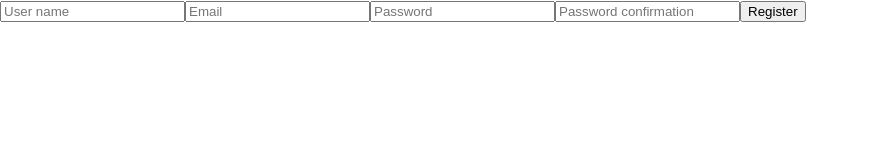
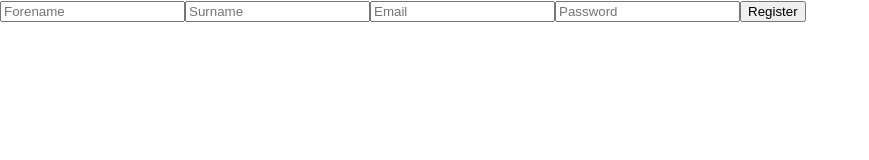
Before and after one commit to NapierJDB/App-Q-Methodology, a React (Create React App) app in the folder project/: page / in a window 1280 px wide. Shown: the top 160 px of the page, without its empty margins (0-869 px from the left). Built offline with nearby package versions, Linux system fonts and the light colour scheme.

Commit message:
Adding using input on registration form

```diff
--- a/project/src/layouts/RegForm.js
+++ b/project/src/layouts/RegForm.js
@@ -1,5 +1,5 @@
-import React from 'react';
-import axios from 'axios';
+import React from "react";
+import axios from "axios";
 
 export default class RegForm extends React.Component {
   constructor(props) {
@@ -10,45 +10,58 @@ export default class RegForm extends React.Component {
            email
            password */
     this.state = {
-            userName: '',
-            email: '',
-            password: '',
-            confirmPassword: ''
+      forename: "",
+      surname: "",
+      email: "",
+      password: ""
     };
 
-        this.handleSubmit = this.handleSubmit.bind(this);
-        this.handleChange = this.handleChange.bind(this);
+    /*     this.handleSubmit = this.handleSubmit.bind(this); */
+    this.handleChangeForename = this.handleChangeForename.bind(this);
+    this.handleChangeSurname = this.handleChangeSurname.bind(this);
+    this.handleChangePassword = this.handleChangePassword.bind(this);
+    this.handleChangeEmail = this.handleChangeEmail.bind(this);
   }
 
-    //I think this must be changed
-    handleChange = event => {
-        this.setState({
-            [event.target.name]: event.target.value
-        });
+  //functions for handling changes in variable values
+  handleChangeForename = event => {
+    this.setState({ forename: event.target.value });
+  };
+
+  handleChangeSurname = event => {
+    this.setState({ surname: event.target.value });
+  };
+
+  handleChangePassword = event => {
+    this.setState({ password: event.target.value });
+  };
+
+  handleChangeEmail = event => {
+    this.setState({ email: event.target.value });
   };
 
   handleSubmit = event => {
     event.preventDefault();
-        const { userName, email, password, confirmPassword } = this.state;
+    const { forename, surname, email, password } = this.state;
 
     /*This is the JSON part
         so the forname...etc must correspond to
         user input
         atm they are hardcoded */
-        axios.post('https://www.one.barttest.me.uk/Project2/public/account/register',
-         {
-             forename: 'Anna',
-             surname: 'Banana',
-             email: 'email@op.pl',
-             password: 'banana password'
+    axios
+      .post("https://www.one.barttest.me.uk/Project2/public/account/register", {
+        forename: "Anna",
+        surname: "Banana",
+        email: "email@op.pl",
+        password: "banana password"
       })
-         .then(function (resonse) {
+      .then(function(resonse) {
         console.log(resonse);
       })
-         .catch(function (error) {
+      .catch(function(error) {
         console.log(error);
       });
-    }
+  };
 
   render() {
     return (
@@ -56,43 +69,62 @@ export default class RegForm extends React.Component {
         <form onSubmit={this.handleSubmit}>
           <input
             type="text"
-                    name="userName"
-                    placeholder="User name"
-                    value={this.state.userName}
-                    onChange={this.handleChange}
+            name="forename"
+            placeholder="Forename"
+            forename={this.state.forename}
+            //function call
+            onChange={this.handleChangeForename}
+            required
+          />
+
+          <input
+            type="text"
+            name="Surname"
+            placeholder="Surname"
+            surname={this.state.surname}
+            //function call
+            onChange={this.handleChangeSurname}
             required
           />
 
           <input
             type="email"
-                    name="email"
+            name="Email"
             placeholder="Email"
-                    value={this.state.email}
-                    onChange={this.handleChange}
+            email={this.state.email}
+            //function call
+            onChange={this.handleChangeEmail}
             required
           />
 
           <input
             type="password"
-                    name="password"
-                    placeholder="Password"
-                    value={this.state.password}
-                    onChange={this.handleChange}
+            name="Passwrod"
+            placeholder="Password "
+            confirmpassword={this.state.password}
+            //function call
+            onChange={this.handleChangePassword}
             required
           />
 
-                <input
-                    type="password"
-                    name="confirmPassword"
-                    placeholder="Password confirmation"
-                    value={this.state.confirmPassword}
-                    onChange={this.handleChange}
-                    required
-                />
-
-                <button type="submit">Register</button>
+          <button
+            type="submit"
+            onClick={() => {
+              alert(
+                this.state.forename +
+                  "\n" +
+                  this.state.surname +
+                  "\n" +
+                  this.state.email +
+                  "\n" +
+                  this.state.password
+              );
+            }}
+          >
+            Register
+          </button>
         </form>
       </div>
-        )
+    );
   }
 }
```
Lines whose indentation alone changed are shown as unchanged.
